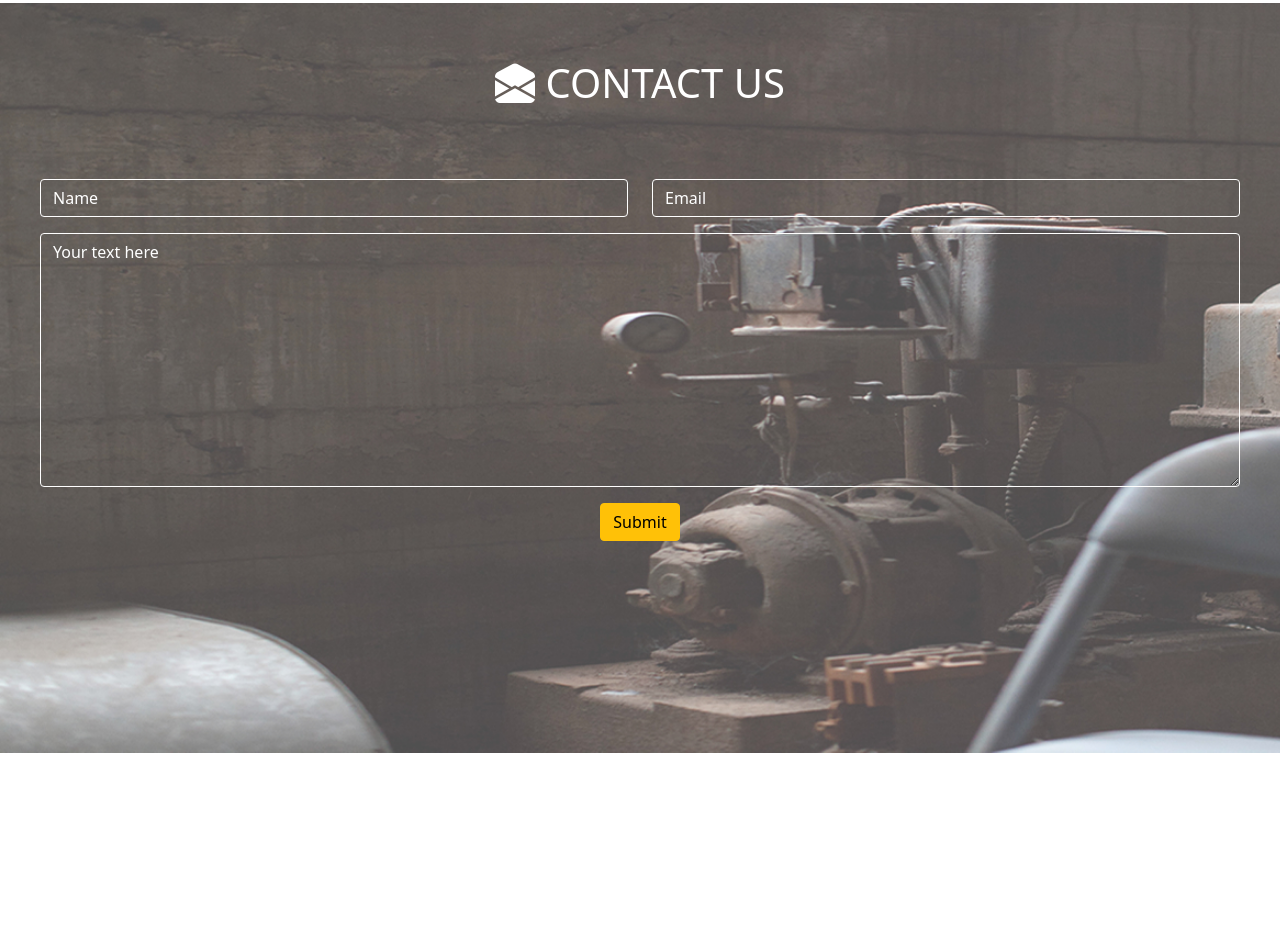
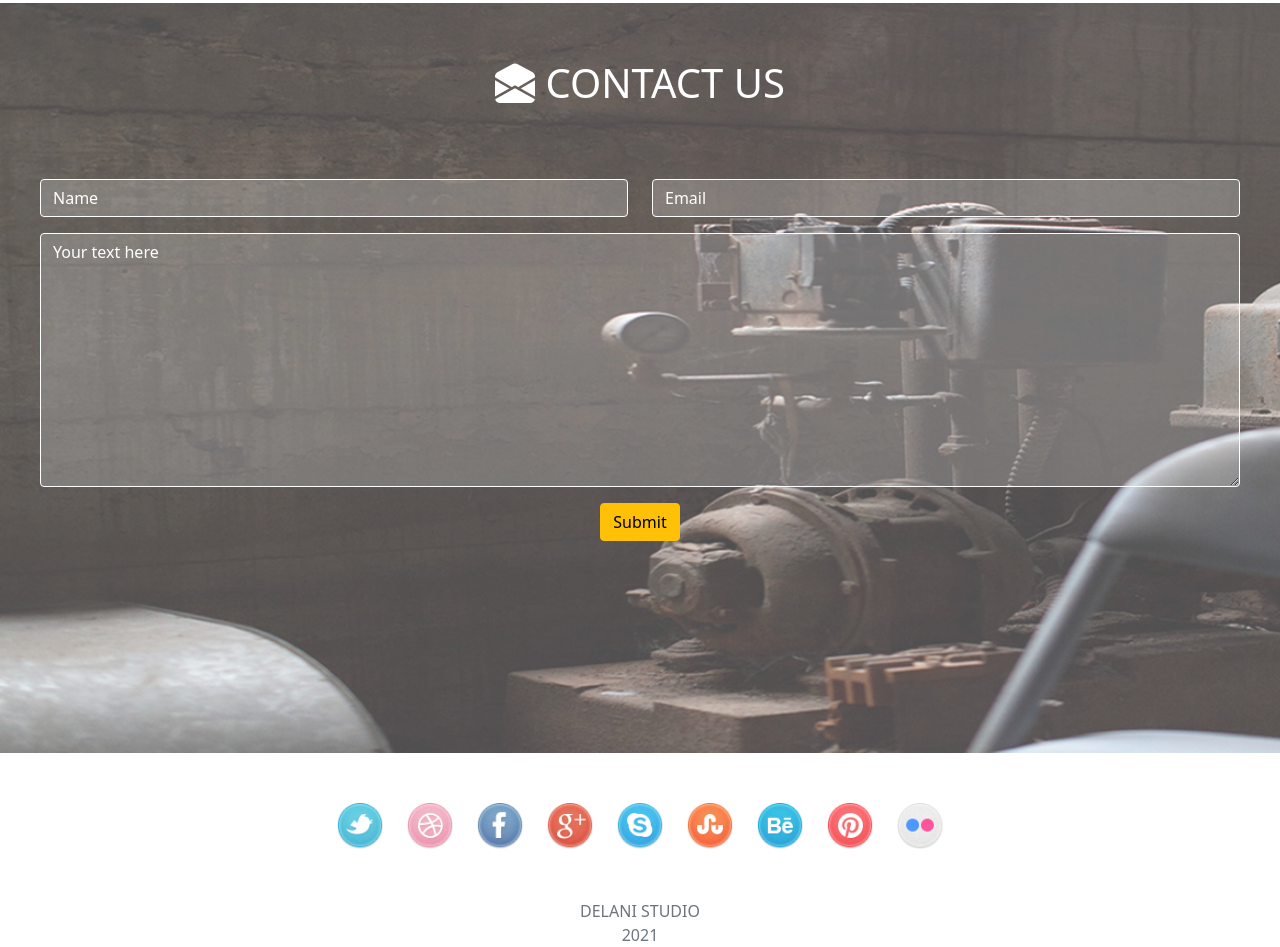
Before and after one commit to Kemnygh/DelaniStudio, a plain HTML site: page index.html in a window 1280 px wide. Shown: the part 3677-4624 px from the top of the page. Before the commit the page ends 4430 px from the top, so only its background shows below. Drawn offline with nearby package versions, Linux system fonts and the light colour scheme; a web font is replaced by a local one.

Commit message:
Add and style footer content - social media icons and sign off

```diff
--- a/assets/css/sytles.css
+++ b/assets/css/sytles.css
@@ -234,10 +234,37 @@ h1 span{
 }
 
 .form-control{
-  background: transparent;
+  background: rgba(255, 255, 255, 0.2);
   border: 1px solid white;
 }
 
 .form-control::placeholder{
   color: white;
 }
+
+/* Footer------------------------------------------------------*/
+
+#footer{
+  margin-top: 50px;
+  text-align: center;
+}
+
+.social-media{
+  margin: auto;
+  max-width: 1200px;
+  justify-content: center;
+}
+
+.social-icons{
+  max-width: 70px;
+
+}
+
+.signage{
+  margin-top: 50px;
+}
+
+.signage p{
+  margin: 0px;
+  font-weight: 500;
+}
--- a/assets/js/index.js
+++ b/assets/js/index.js
@@ -55,4 +55,8 @@ function toggleService(){
   $('.design').click(()=>{
     $('.design-icon').toggle();
   })
+
+  $('.btn').click((e)=>{
+    e.preventDefault();
+  })
 }
--- a/index.html
+++ b/index.html
@@ -132,5 +132,22 @@
     </div>
   </form>
 </div>
+<div id="footer">
+  <div class="row social-media">
+    <img src="./assets/images/social_icons/twitter.png" class="col social-icons" alt="twitter">
+    <img src="./assets/images/social_icons/dribble.png" class="col social-icons" alt="twitter">
+    <img src="./assets/images/social_icons/facebook.png" class="col social-icons" alt="twitter">
+    <img src="./assets/images/social_icons/g_plus.png" class="col social-icons" alt="twitter">
+    <img src="./assets/images/social_icons/skype.png" class="col social-icons" alt="twitter">
+    <img src="./assets/images/social_icons/stumble_upon.png" class="col social-icons" alt="twitter">
+    <img src="./assets/images/social_icons/behance.png" class="col social-icons" alt="twitter">
+    <img src="./assets/images/social_icons/pinterest.png" class="col social-icons" alt="twitter">
+    <img src="./assets/images/social_icons/flickr.png" class="col social-icons" alt="twitter">
+  </div>
+  <div class="signage">
+    <p class="text-muted">DELANI STUDIO</p>
+    <p class="text-muted">2021</p>
+  </div>
+</div>
 </body>
 </html>
```
